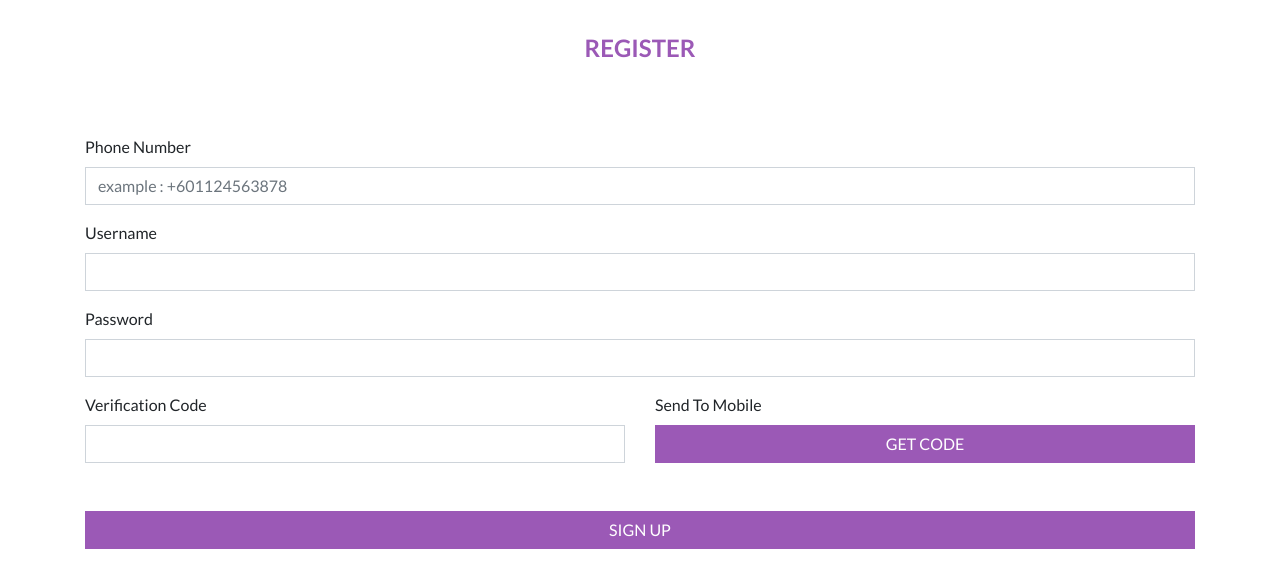
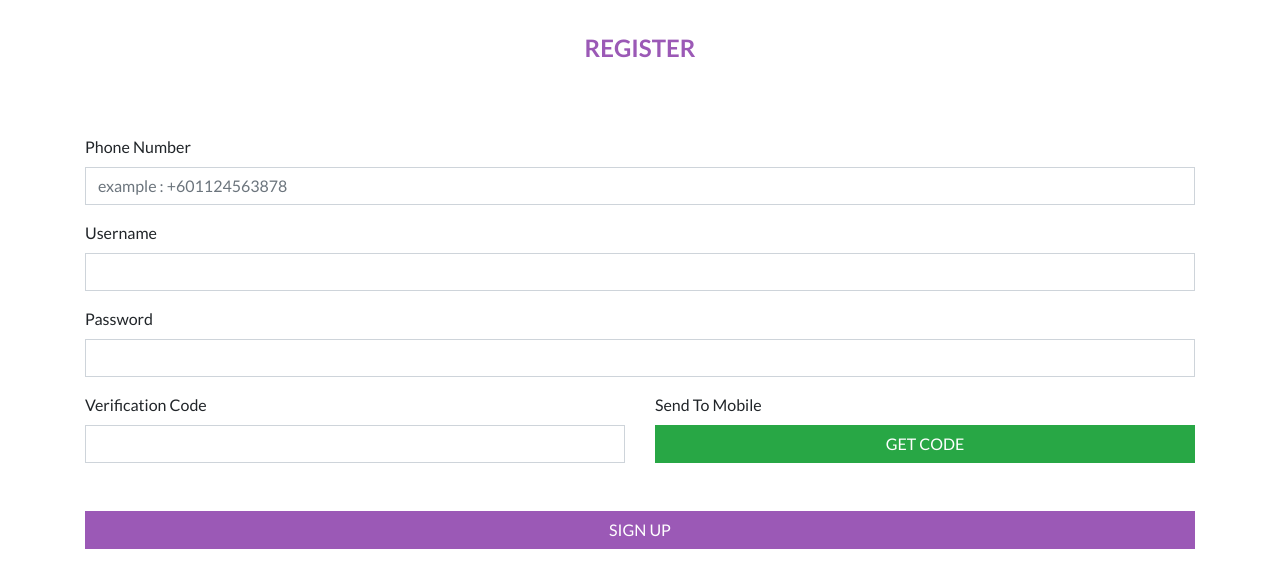
Before and after one commit to poxyx/e-bazar, a website: page register.html in a window 1280 px wide. Shown: the part 62-650 px from the top of the page. Drawn offline with Linux system fonts and the light colour scheme; no server answers.

```diff
--- a/register.html
+++ b/register.html
@@ -47,7 +47,7 @@
             </div>
             <div class="col-6">
               <label>Send To Mobile</label><br>
-               <button class="w-100 btn btn-primary rounded-0" id="sign-in-button" onclick="submitPhoneNumberAuth()">GET CODE</button>
+               <button class="w-100 btn btn-success rounded-0" id="sign-in-button" onclick="submitPhoneNumberAuth()">GET CODE</button>
             </div>
         </div><!-- Add two buttons to submit the inputs -->
         <div id="recaptcha-container"></div><br>
```
Also changed, not shown: index.html (+1 -1 lines).
